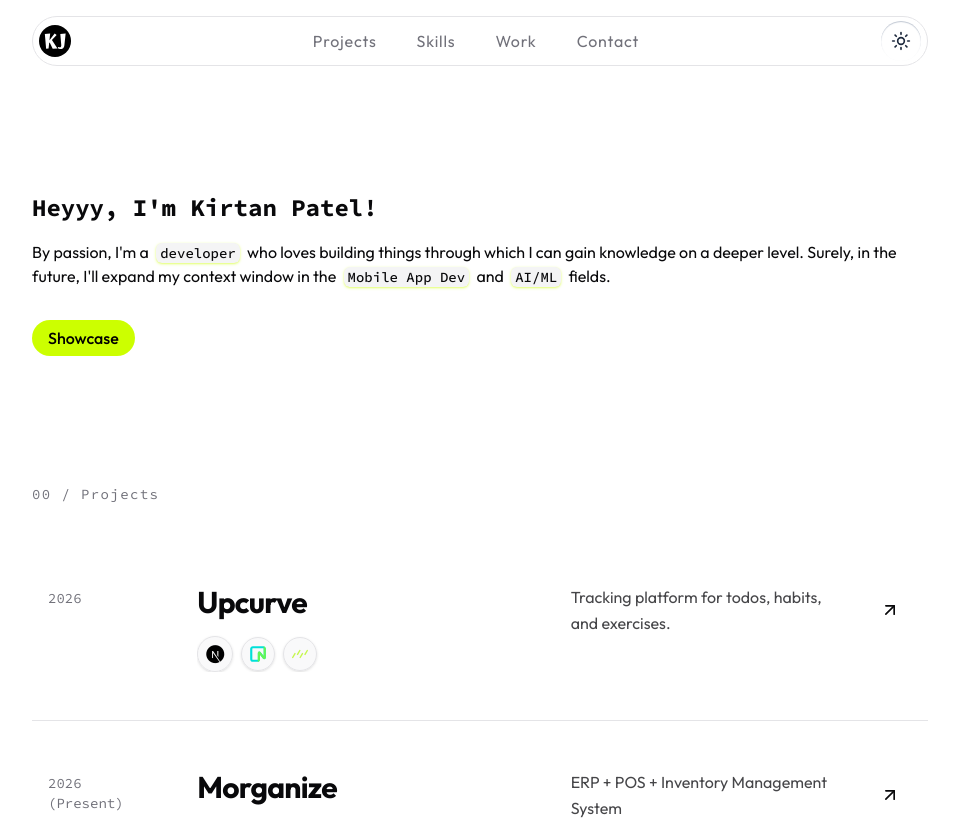
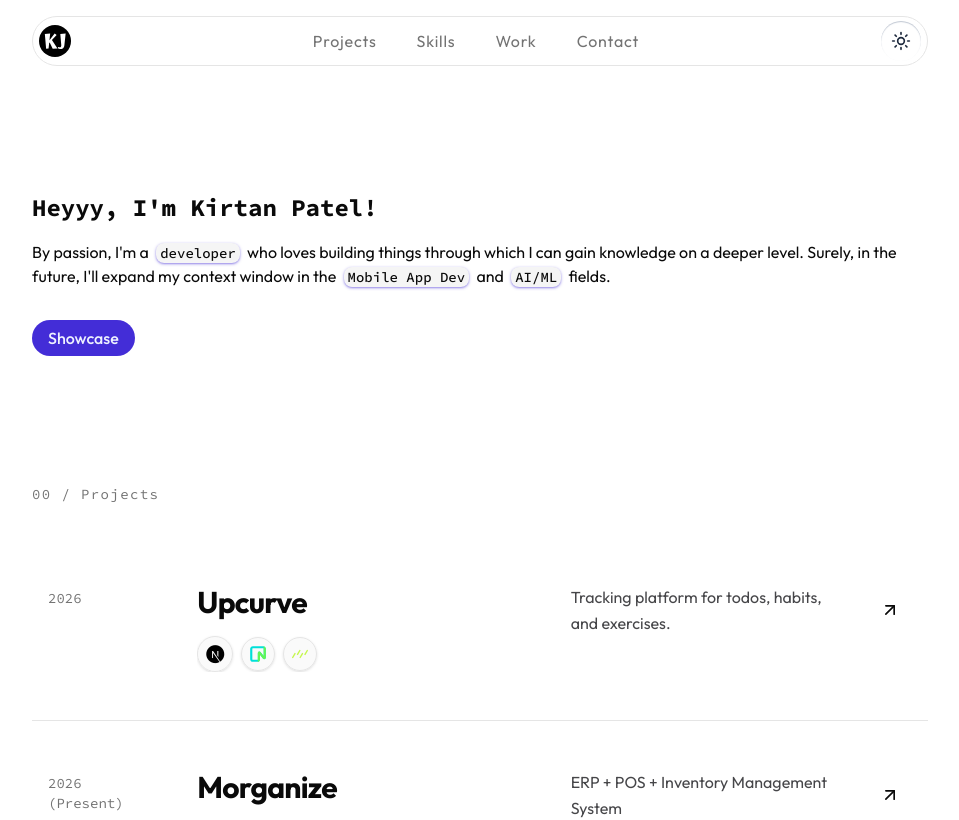
Before and after one commit to kirtanpatel01/kjpatel, a Next.js app: page / in a window 1280 px wide. Shown: the top 820 px of the page, without its empty margins (160-1119 px from the left). Built offline with nearby package versions, Linux system fonts and the light colour scheme.

Commit message:
update global css with new color pallet from shadcn

```diff
--- a/app/globals.css
+++ b/app/globals.css
@@ -1,6 +1,14 @@
 @import "tailwindcss";
+@import "tw-animate-css";
+/* @import "shadcn/tailwind.css"; */
+
+@custom-variant dark (&:is(.dark *));
 
 @theme inline {
+--font-sans: var(--font-sans);
+--font-heading: var(--font-sans);
+--font-mono: var(--font-mono);
+--font-serif: var(--font-serif);
 --color-background: var(--background);
 --color-foreground: var(--foreground);
 --color-card: var(--card);
@@ -20,63 +28,100 @@
 --color-border: var(--border);
 --color-input: var(--input);
 --color-ring: var(--ring);
-  --radius-sm: calc(var(--radius) - 4px);
-  --radius-md: calc(var(--radius) - 2px);
+--color-chart-1: var(--chart-1);
+--color-chart-2: var(--chart-2);
+--color-chart-3: var(--chart-3);
+--color-chart-4: var(--chart-4);
+--color-chart-5: var(--chart-5);
+--color-sidebar: var(--sidebar);
+--color-sidebar-foreground: var(--sidebar-foreground);
+--color-sidebar-primary: var(--sidebar-primary);
+--color-sidebar-primary-foreground: var(--sidebar-primary-foreground);
+--color-sidebar-accent: var(--sidebar-accent);
+--color-sidebar-accent-foreground: var(--sidebar-accent-foreground);
+--color-sidebar-border: var(--sidebar-border);
+--color-sidebar-ring: var(--sidebar-ring);
+--radius-sm: calc(var(--radius) * 0.6);
+--radius-md: calc(var(--radius) * 0.8);
 --radius-lg: var(--radius);
-  --font-sans: var(--font-sans), ui-sans-serif, system-ui, sans-serif;
-  --font-mono: var(--font-mono), ui-monospace, SFMono-Regular, Menlo, Monaco, Consolas, monospace;
+--radius-xl: calc(var(--radius) * 1.4);
+--radius-2xl: calc(var(--radius) * 1.8);
+--radius-3xl: calc(var(--radius) * 2.2);
+--radius-4xl: calc(var(--radius) * 2.6);
 }
 
 :root {
-  /* Swiss Light Theme (Base) */
-  --background: #ffffff;
-  --foreground: #09090b; /* Zinc 950 */
-  --card: #ffffff;
-  --card-foreground: #09090b;
-  --popover: #ffffff;
-  --popover-foreground: #09090b;
-  --primary: #ccff00;
-  --primary-foreground: #000000;
-  --secondary: #f4f4f5; /* Zinc 100 */
-  --secondary-foreground: #18181b; /* Zinc 900 */
-  --muted: #f4f4f5;
-  --muted-foreground: #71717a; /* Zinc 500 */
-  --accent: #f4f4f5;
-  --accent-foreground: #18181b;
-  --destructive: #ef4444;
-  --destructive-foreground: #ffffff;
-  --border: #e4e4e7; /* Zinc 200 */
-  --input: #e4e4e7;
-  --ring: #09090b;
-  --radius: 0.5rem; /* Sharp edges for Swiss style */
+  --background: oklch(1 0 0);
+--foreground: oklch(0.145 0 0);
+--card: oklch(1 0 0);
+--card-foreground: oklch(0.145 0 0);
+--popover: oklch(1 0 0);
+--popover-foreground: oklch(0.145 0 0);
+--primary: oklch(0.457 0.24 277.023);
+--primary-foreground: oklch(0.962 0.018 272.314);
+--secondary: oklch(0.967 0.001 286.375);
+--secondary-foreground: oklch(0.21 0.006 285.885);
+--muted: oklch(0.97 0 0);
+--muted-foreground: oklch(0.556 0 0);
+--accent: oklch(0.97 0 0);
+--accent-foreground: oklch(0.205 0 0);
+--destructive: oklch(0.577 0.245 27.325);
+--border: oklch(0.922 0 0);
+--input: oklch(0.922 0 0);
+--ring: oklch(0.708 0 0);
+--chart-1: oklch(0.811 0.111 293.571);
+--chart-2: oklch(0.606 0.25 292.717);
+--chart-3: oklch(0.541 0.281 293.009);
+--chart-4: oklch(0.491 0.27 292.581);
+--chart-5: oklch(0.432 0.232 292.759);
+--radius: 0.625rem;
+--sidebar: oklch(0.985 0 0);
+--sidebar-foreground: oklch(0.145 0 0);
+--sidebar-primary: oklch(0.511 0.262 276.966);
+--sidebar-primary-foreground: oklch(0.962 0.018 272.314);
+--sidebar-accent: oklch(0.97 0 0);
+--sidebar-accent-foreground: oklch(0.205 0 0);
+--sidebar-border: oklch(0.922 0 0);
+--sidebar-ring: oklch(0.708 0 0);
 }
 
 .dark {
-  /* Swiss Dark Theme (High Contrast) */
-  --background: #09090b; /* Zinc 950 */
-  --foreground: #ffffff;
-  --card: #09090b;
-  --card-foreground: #ffffff;
-  --popover: #09090b;
-  --popover-foreground: #ffffff;
-  --primary: #adcf22;
-  --primary-foreground: #09090b;
-  --secondary: #27272a; /* Zinc 800 */
-  --secondary-foreground: #ffffff;
-  --muted: #27272a;
-  --muted-foreground: #a1a1aa; /* Zinc 400 */
-  --accent: #27272a;
-  --accent-foreground: #ffffff;
-  --destructive: #7f1d1d;
-  --destructive-foreground: #ffffff;
-  --border: #27272a;
-  --input: #27272a;
-  --ring: #d4d4d8;
+  --background: oklch(0.145 0 0);
+--foreground: oklch(0.985 0 0);
+--card: oklch(0.205 0 0);
+--card-foreground: oklch(0.985 0 0);
+--popover: oklch(0.205 0 0);
+--popover-foreground: oklch(0.985 0 0);
+--primary: oklch(0.398 0.195 277.366);
+--primary-foreground: oklch(0.962 0.018 272.314);
+--secondary: oklch(0.274 0.006 286.033);
+--secondary-foreground: oklch(0.985 0 0);
+--muted: oklch(0.269 0 0);
+--muted-foreground: oklch(0.708 0 0);
+--accent: oklch(0.269 0 0);
+--accent-foreground: oklch(0.985 0 0);
+--destructive: oklch(0.704 0.191 22.216);
+--border: oklch(1 0 0 / 10%);
+--input: oklch(1 0 0 / 15%);
+--ring: oklch(0.556 0 0);
+--chart-1: oklch(0.811 0.111 293.571);
+--chart-2: oklch(0.606 0.25 292.717);
+--chart-3: oklch(0.541 0.281 293.009);
+--chart-4: oklch(0.491 0.27 292.581);
+--chart-5: oklch(0.432 0.232 292.759);
+--sidebar: oklch(0.205 0 0);
+--sidebar-foreground: oklch(0.985 0 0);
+--sidebar-primary: oklch(0.585 0.233 277.117);
+--sidebar-primary-foreground: oklch(0.962 0.018 272.314);
+--sidebar-accent: oklch(0.269 0 0);
+--sidebar-accent-foreground: oklch(0.985 0 0);
+--sidebar-border: oklch(1 0 0 / 10%);
+--sidebar-ring: oklch(0.556 0 0);
 }
 
 @layer base {
-  html {
-    scroll-behavior: smooth;
+* {
+  @apply border-border outline-ring/50;
 }
 body {
   @apply bg-background text-foreground;
--- a/app/manifest.ts
+++ b/app/manifest.ts
@@ -7,8 +7,8 @@ export default function manifest(): MetadataRoute.Manifest {
     description: 'Personal portfolio of Kirtan Patel, a Full Stack Developer & Digital Craftsman.',
     start_url: '/',
     display: 'standalone',
-    background_color: '#000000',
-    theme_color: '#000000',
+    background_color: '#ffffff',
+    theme_color: '#ffffff',
     icons: [
       {
         src: '/favicon.ico',
--- a/components/container/contact.tsx
+++ b/components/container/contact.tsx
@@ -108,7 +108,7 @@ export default function Contact() {
         <button
           type="submit"
           disabled={loading}
-          className="w-full p-4 sm:p-8 border-t border-border bg-white dark:bg-black hover:bg-primary flex items-center justify-between cursor-pointer text-black dark:text-white dark:hover:text-black"
+          className="w-full p-4 sm:p-8 border-t border-border bg-background hover:bg-primary flex items-center justify-between cursor-pointer text-foreground hover:text-primary-foreground"
         >
           <span>{loading ? "Sending..." : "Send Message"}</span>
           <ArrowRight className="w-5 h-5 group-hover:translate-x-1 transition-transform" />
--- a/components/header.tsx
+++ b/components/header.tsx
@@ -25,7 +25,7 @@ export default function Header() {
           <Link
             key={item.name}
             href={item.href}
-            className={`text-muted-foreground hover:text-black dark:hover:text-white transition-colors tracking-wider px-2 py-1 ${item.hiddenOnMobile ? "hidden sm:block" : ""
+            className={`text-muted-foreground hover:text-foreground transition-colors tracking-wider px-2 py-1 ${item.hiddenOnMobile ? "hidden sm:block" : ""
               }`}
           >
             {item.name}
```
Lines whose indentation alone changed are shown as unchanged.
